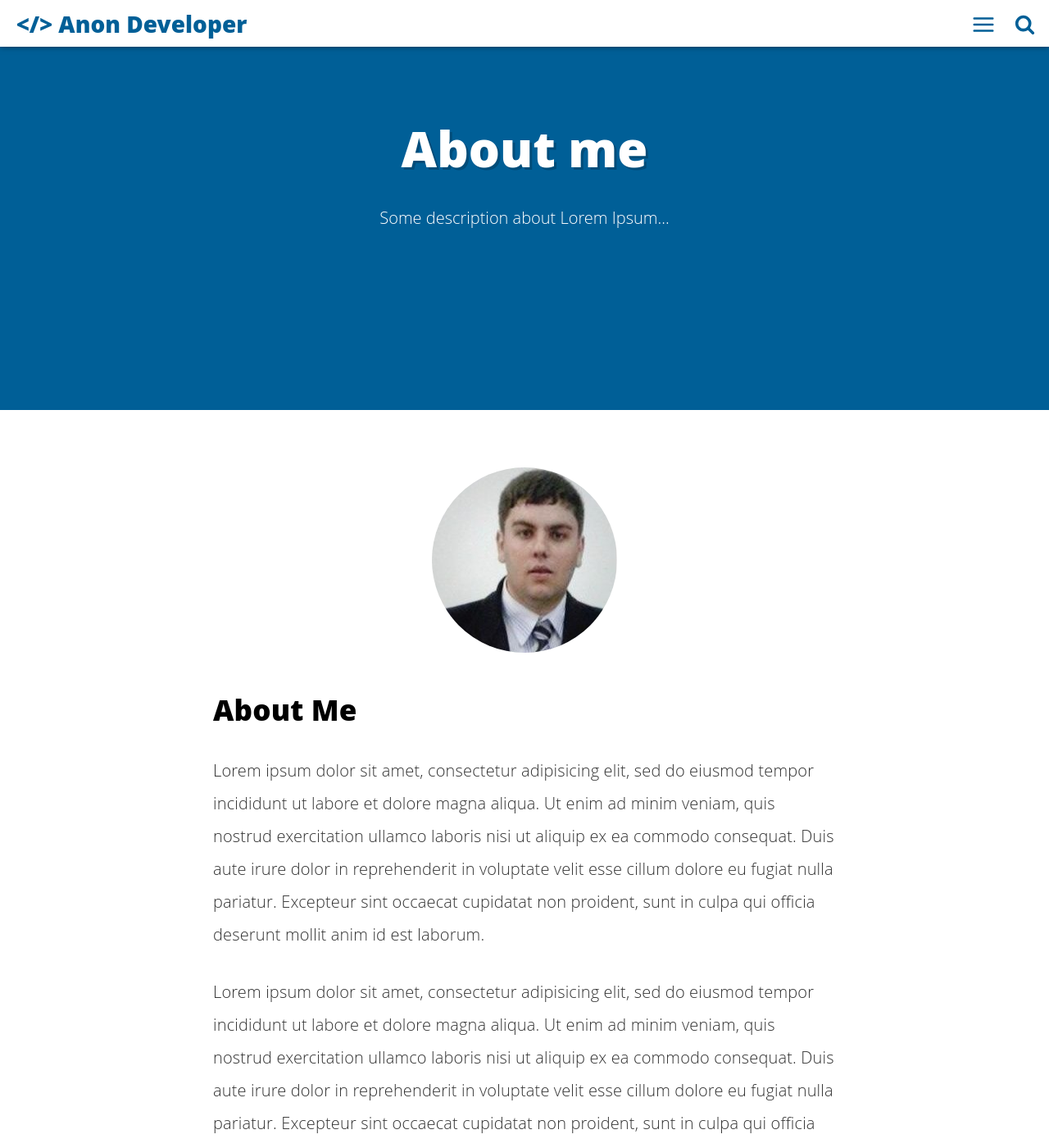
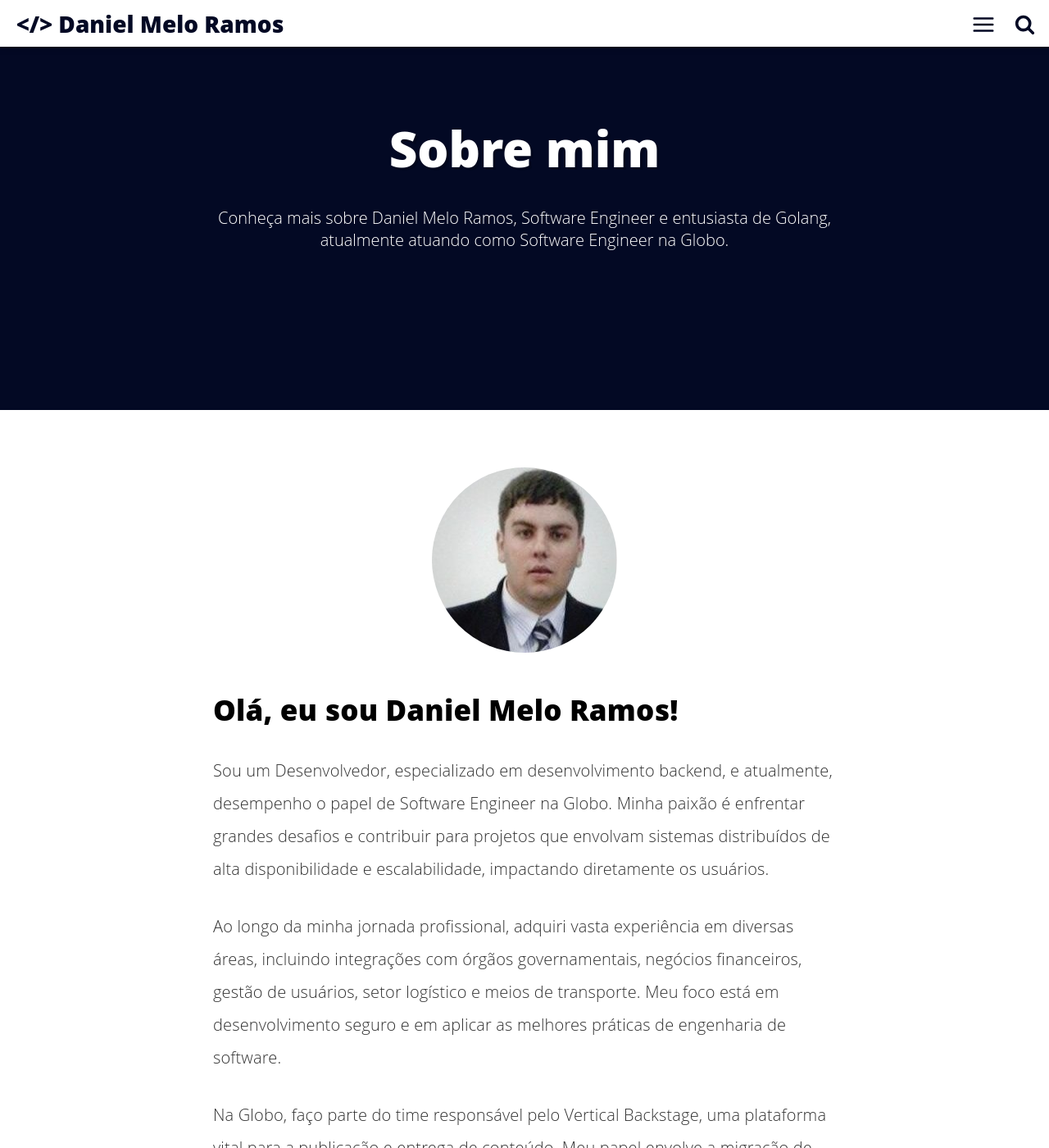
Before and after one commit to danielmeloramos/danielmeloramos.github.io, a Jekyll site: the page built from about.html, in a window 1280 px wide and 1400 px high. Shown: the whole window at 82% size. Built offline with Jekyll 4.4.1, drawn with Linux system fonts in a browser that asks for light colours; some of the changed text lies outside the part shown.

```diff
--- a/_config.yml
+++ b/_config.yml
@@ -3,31 +3,38 @@ title: Daniel Melo Ramos - Blog
 description: A blog about me
 baseurl: "" # the subpath of your site, e.g. /blog
 url: "https://danielmeloramos.com.br" # the base hostname & protocol for your site e.g.
+# url: "http://localhost:3000" # the base hostname & protocol for your site e.g.
 
 # User settings
 username: Daniel Melo Ramos
 user_description: Desenvolvido por <b>Daniel Melo Ramos</b>, que vive no Brasil, construindo coisas úteis para o mundo.
 email: meloramosdaniel@gmail.com
-github: "danielmeloramos"
+github_username: "danielmeloramos"
 
 # Build settings
 markdown: kramdown
 highlighter: rouge
 permalink: /:title/
 
-plugins:
-  - jemoji
-  - jekyll-seo-tag
-  - jekyll-sitemap
-  - jekyll-feed
 
-defaults:
-  - scope:
-      path: ""
-    values:
-      layout: "post"
-  - scope:
-      path: "_posts"
-    values:
-      layout: "post"
-      permalink: /posts/:categories/:year/:month/:day/:title/
+# html minify
+compress_html:
+  clippings: all
+  comments: all
+  endings: []
+  profile: false
+
+# Links to include in menu navigation
+# For external links add external: true
+links:
+  - title: Home
+    url: /
+  - title: Séries
+    url: /series
+  - title: Tags
+    url: /tags
+  - title: Sobre Mim
+    url: /about
+
+# exclude my node related stuff
+exclude: ['package.json', 'src', 'node_modules']
--- a/about.html
+++ b/about.html
@@ -1,53 +1,57 @@
 ---
 layout: minimal
-title: "About me"
+title: "Sobre mim"
 permalink: /about/index.html
-description: "Some description about Lorem Ipsum..."
+description: "Conheça mais sobre Daniel Melo Ramos, Software Engineer e entusiasta de Golang, atualmente atuando como Software Engineer na Globo."
 ---
 
 <img itemprop="image" class="img-rounded" src="/assets/img/blog-author.jpg" alt="Daniel Melo Ramos">
 
-<h2>About Me</h2>
+<h2>Olá, eu sou Daniel Melo Ramos!</h2>
 
-<p>Lorem ipsum dolor sit amet, consectetur adipisicing elit, sed do eiusmod
-tempor incididunt ut labore et dolore magna aliqua. Ut enim ad minim veniam,
-quis nostrud exercitation ullamco laboris nisi ut aliquip ex ea commodo
-consequat. Duis aute irure dolor in reprehenderit in voluptate velit esse
-cillum dolore eu fugiat nulla pariatur. Excepteur sint occaecat cupidatat non
-proident, sunt in culpa qui officia deserunt mollit anim id est laborum.</p>
+<p>Sou um Desenvolvedor, especializado em desenvolvimento backend, e atualmente, desempenho o papel de Software Engineer na Globo.
+Minha paixão é enfrentar grandes desafios e contribuir para projetos que envolvam sistemas distribuídos de alta disponibilidade e escalabilidade,
+impactando diretamente os usuários.
+</p>
 
+<p>Ao longo da minha jornada profissional, adquiri vasta experiência em diversas áreas,
+incluindo integrações com órgãos governamentais, negócios financeiros, gestão de usuários, setor logístico e meios de transporte.
+Meu foco está em desenvolvimento seguro e em aplicar as melhores práticas de engenharia de software.</p>
 
-<p>Lorem ipsum dolor sit amet, consectetur adipisicing elit, sed do eiusmod
-tempor incididunt ut labore et dolore magna aliqua. Ut enim ad minim veniam,
-quis nostrud exercitation ullamco laboris nisi ut aliquip ex ea commodo
-consequat. Duis aute irure dolor in reprehenderit in voluptate velit esse
-cillum dolore eu fugiat nulla pariatur. Excepteur sint occaecat cupidatat non
-proident, sunt in culpa qui officia deserunt mollit anim id est laborum.</p>
+<p>Na Globo, faço parte do time responsável pelo Vertical Backstage, uma plataforma vital para a publicação e entrega de conteúdo.
+Meu papel envolve a migração de serviços para a nuvem, desenvolvimento de novas features, manutenção do produto e apoio nas decisões de arquitetura,
+além de promover a cultura de clean code e desenvolvimento orientado a testes.</p>
 
+<p>Ao longo da minha carreira, também tive a honra de contribuir para iniciativas que visam capacitar jovens no mercado de TI.</p>
 
-<h2>Skills</h2>
+<h2>Competências</h2>
 
 <ul class="skill-list">
-	<li>HTML - Jade - Haml - Erb</li>
-	<li>Design Responsivo (Mobile First)</li>
-	<li>CSS (Stylus, Sass, Less)</li>
-	<li>Css Frameworks (Bootstrap, Foundation)</li>
-	<li>Javascript (Design Patterns, Testes)</li>
-	<li>NodeJS</li>
-	<li>AngularJS - ReactJS</li>
-	<li>Grunt - Gulp - Yeoman</li>
-	<li>Git</li>
-	<li>PHP</li>
-	<li>Python</li>
-	<li>MySQL - MongoDB</li>
-	<li>Scrum and Kanban</li>
-	<li>TDD e Continuous Integration</li>
+    <li>Golang</li>
+    <li>Python</li>
+    <li>Redis</li>
+    <li>Práticas de engenharia de software</li>
+    <li>Padrões de design</li>
+    <li>Estruturas de dados</li>
+    <li>Aplicativos web</li>
+    <li>Google Cloud Platform (GCP)</li>
+    <li>Design de software</li>
+    <li>Microsserviços</li>
+    <li>Observabilidade</li>
+    <li>Terraform</li>
+    <li>Escalabilidade</li>
 </ul>
 
 <h2>Projetos</h2>
 
 <ul>
-	<li><a href="https://github.com/">Lorem Lorem</a></li>
-	<li><a href="https://github.com/">Ipsum Dolor</a></li>
-	<li><a href="https://github.com/">Dolor Lorem</a></li>
+    <li><a href="https://github.com/danielmeloramos/ambevtech-azure-storage/">AmbevTech Azure Storage</a></li>
 </ul>
+
+<h2>Redes Socias</h2>
+
+<ul>
+    <li><a href="https://github.com/danielmeloramos">Github</a></li>
+    <li><a href="https://www.linkedin.com/in/daniel-melo-ramos">Linkedin</a></li>
+    <li><a href="https://www.instagram.com/danielmeloramos">Instagram</a></li>
+</ul>
--- a/category/jekyll.html
+++ b/category/jekyll.html
@@ -1,13 +1,13 @@
 ---
 layout: default
-main-class: 'jekyll'
+main-class: 'tech'
 ---
 
 <main class="home" id="scroll" role="main" itemprop="mainContentOfPage" itemscope="itemscope" itemtype="http://schema.org/Blog">
-    <h1 class="title-category">jekyll</h1>
+    <h1 class="title-category">tech</h1>
     <div id="grid" class="row flex-grid">
     {% for post in site.posts %}
-        {% if post.main-class == 'jekyll' %}
+        {% if post.main-class == 'tech' %}
             <article class="box-item post-{{post.main-class}}" itemscope="itemscope" itemtype="http://schema.org/BlogPosting" itemprop="blogPost">
                 <span class="ribbon"><span>{{post.main-class}}</span></span>
                     <div class="box-body">
--- a/series.html
+++ b/series.html
@@ -3,7 +3,7 @@ layout: minimal
 title: "Series"
 permalink: /series/index.html
 image: '/assets/img/series.png'
-description: "Take a look at my series about lorem ipsum..."
+description: "Dê uma olhada na minha série"
 ---
 
 {% for tag in site.categories %}
--- a/src/styl/_header.styl
+++ b/src/styl/_header.styl
@@ -27,7 +27,7 @@ $bg
 			transition all .4s
 			content '</> AD'
 			+above(cut)
-				content '</> Anon Developer'
+				content '</> Daniel Melo Ramos'
 
 // Header Post
 .header-post
--- a/src/styl/_theme-colors.styl
+++ b/src/styl/_theme-colors.styl
@@ -1,5 +1,5 @@
 themes = {
-    post-jekyll: #B31917,
+    post-tech: #B31917,
     post-css: #2DA0C3,
     post-js: #D6BA32,
     post-html: #EB7728,
--- a/src/styl/_variables.styl
+++ b/src/styl/_variables.styl
@@ -1,5 +1,5 @@
 // COLORS
-main = #005F97
+main = #030924
 sec  = #FFFFFF
 lightGray = #F2F2F2
 texts = #333333
--- a/tags.html
+++ b/tags.html
@@ -2,7 +2,7 @@
 layout: minimal
 title: "#Tags"
 permalink: /tags/index.html
-description: "Search for your favorite #tag."
+description: "Procure o seu favorito #tag."
 ---
 
 <div class="tags">
```
Also changed, not shown: _posts/2024-01-22-welcome-to-blog.md (added, +27 -0 lines), assets/css/main.css.
